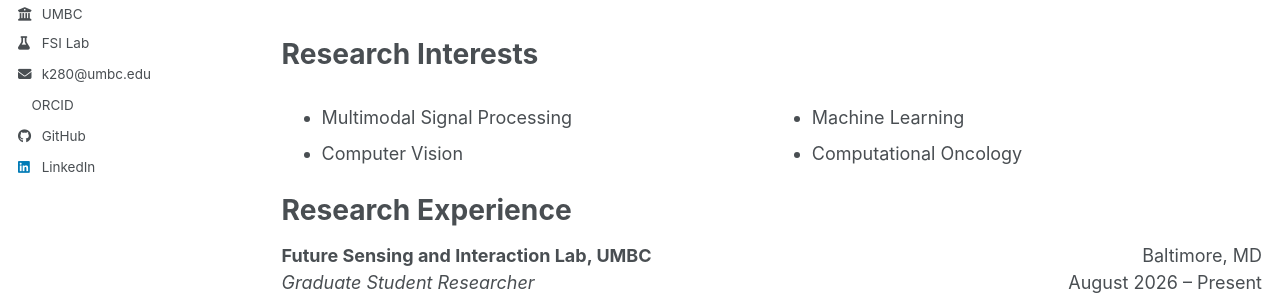
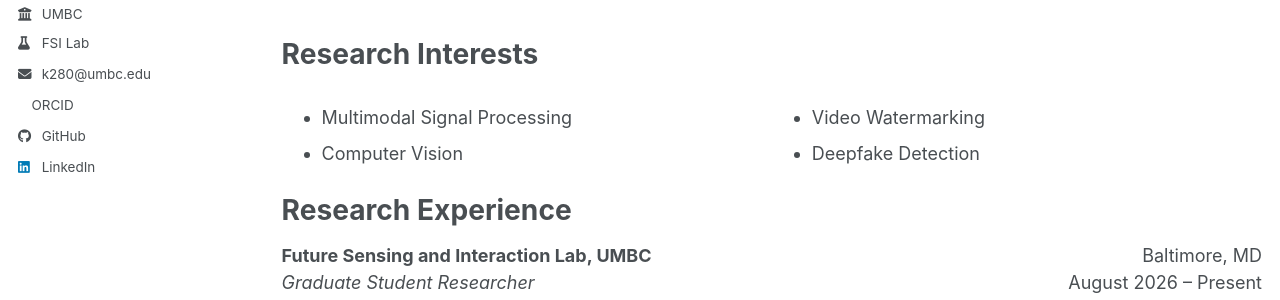
Before and after one commit to hyeonjoong-k/hyeonjoong-k.github.io, a Jekyll site: the page built from _pages/cv.md, in a window 1280 px wide and 900 px high. Shown: the part 401-701 px from the top of the window. Built offline with Jekyll 4.4.1, drawn with Linux system fonts in a browser that asks for light colours; a style sheet for code colours, icons or effects is not loaded.

Commit message:
Update cv.md

```diff
--- a/_pages/cv.md
+++ b/_pages/cv.md
@@ -29,8 +29,8 @@ Research Interests
     <li>Computer Vision</li>
   </ul>
   <ul>
-    <li>Machine Learning</li>
-    <li>Computational Oncology</li>
+    <li>Video Watermarking</li>
+    <li>Deepfake Detection</li>
   </ul>
 </div>
 
```
